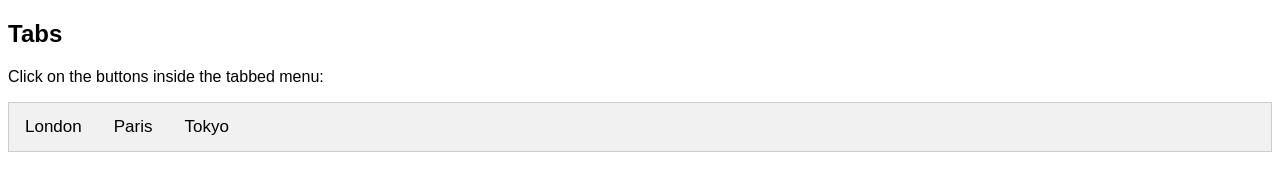
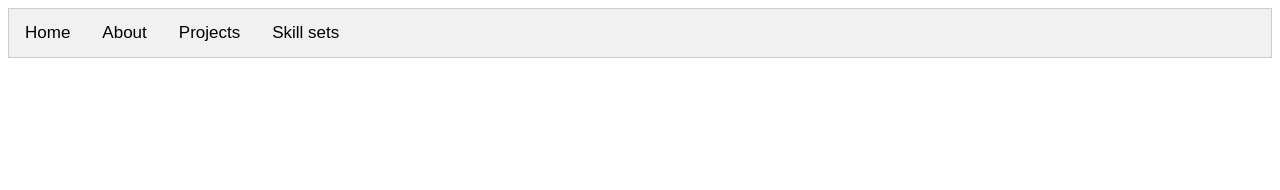
Before and after one commit to morganseyler/morganseyler.github.io, a plain HTML site: page index.html in a window 1280 px wide. Drawn offline with Linux system fonts and the light colour scheme.

Commit message:
Fixed tabs

```diff
--- /dev/null
+++ b/StyleSheet1.css
@@ -0,0 +1,40 @@
+body {
+    font-family: Arial;
+}
+
+/* Style the tab */
+.tab {
+    overflow: hidden;
+    border: 1px solid #ccc;
+    background-color: #f1f1f1;
+}
+
+    /* Style the buttons inside the tab */
+    .tab button {
+        background-color: inherit;
+        float: left;
+        border: none;
+        outline: none;
+        cursor: pointer;
+        padding: 14px 16px;
+        transition: 0.3s;
+        font-size: 17px;
+    }
+
+        /* Change background color of buttons on hover */
+        .tab button:hover {
+            background-color: #ddd;
+        }
+
+        /* Create an active/current tablink class */
+        .tab button.active {
+            background-color: #ccc;
+        }
+
+/* Style the tab content */
+.tabcontent {
+    display: none;
+    padding: 6px 12px;
+    border: 1px solid #ccc;
+    border-top: none;
+}
--- a/index.html
+++ b/index.html
@@ -2,77 +2,38 @@
 <html>
 <head>
     <meta name="viewport" content="width=device-width, initial-scale=1">
-    <style>
-        body {
-            font-family: Arial;
-        }
-
-        /* Style the tab */
-        .tab {
-            overflow: hidden;
-            border: 1px solid #ccc;
-            background-color: #f1f1f1;
-        }
-
-            /* Style the buttons inside the tab */
-            .tab button {
-                background-color: inherit;
-                float: left;
-                border: none;
-                outline: none;
-                cursor: pointer;
-                padding: 14px 16px;
-                transition: 0.3s;
-                font-size: 17px;
-            }
-
-                /* Change background color of buttons on hover */
-                .tab button:hover {
-                    background-color: #ddd;
-                }
-
-                /* Create an active/current tablink class */
-                .tab button.active {
-                    background-color: #ccc;
-                }
-
-        /* Style the tab content */
-        .tabcontent {
-            display: none;
-            padding: 6px 12px;
-            border: 1px solid #ccc;
-            border-top: none;
-        }
-    </style>
+    <link rel="stylesheet" href="StyleSheet1.css">
 </head>
 <body>
 
-    <h2>Tabs</h2>
-    <p>Click on the buttons inside the tabbed menu:</p>
-
     <div class="tab">
-        <button class="tablinks" onclick="openCity(event, 'London')">London</button>
-        <button class="tablinks" onclick="openCity(event, 'Paris')">Paris</button>
-        <button class="tablinks" onclick="openCity(event, 'Tokyo')">Tokyo</button>
+        <button class="tablinks" onclick="openTab(event, 'Home')">Home</button>
+        <button class="tablinks" onclick="openTab(event, 'About')">About</button>
+        <button class="tablinks" onclick="openTab(event, 'Projects')">Projects</button>
+        <button class="tablinks" onclick="openTab(event, 'Skill sets')">Skill sets</button>
     </div>
 
-    <div id="London" class="tabcontent">
-        <h3>London</h3>
-        <p>London is the capital city of England.</p>
+    <div id="Home" class="tabcontent">
+        <h3>Home</h3>
+        <p>Place holder</p>
     </div>
 
-    <div id="Paris" class="tabcontent">
-        <h3>Paris</h3>
-        <p>Paris is the capital of France.</p>
+    <div id="About" class="tabcontent">
+        <h3>About</h3>
+        <p>Place holder</p>
     </div>
 
-    <div id="Tokyo" class="tabcontent">
-        <h3>Tokyo</h3>
-        <p>Tokyo is the capital of Japan.</p>
+    <div id="Projects" class="tabcontent">
+        <h3>Projects</h3>
+        <p>Place holder.</p>
+    </div>
+    <div id="Skill sets" class="tabcontent">
+        <h3>Skill sets</h3>
+        <p>Place holder.</p>
     </div>
 
     <script>
-function openCity(evt, cityName) {
+        function openTab(evt, cityName) {
             var i, tabcontent, tablinks;
             tabcontent = document.getElementsByClassName("tabcontent");
             for (i = 0; i < tabcontent.length; i++) {
```
Lines whose indentation alone changed are shown as unchanged.
